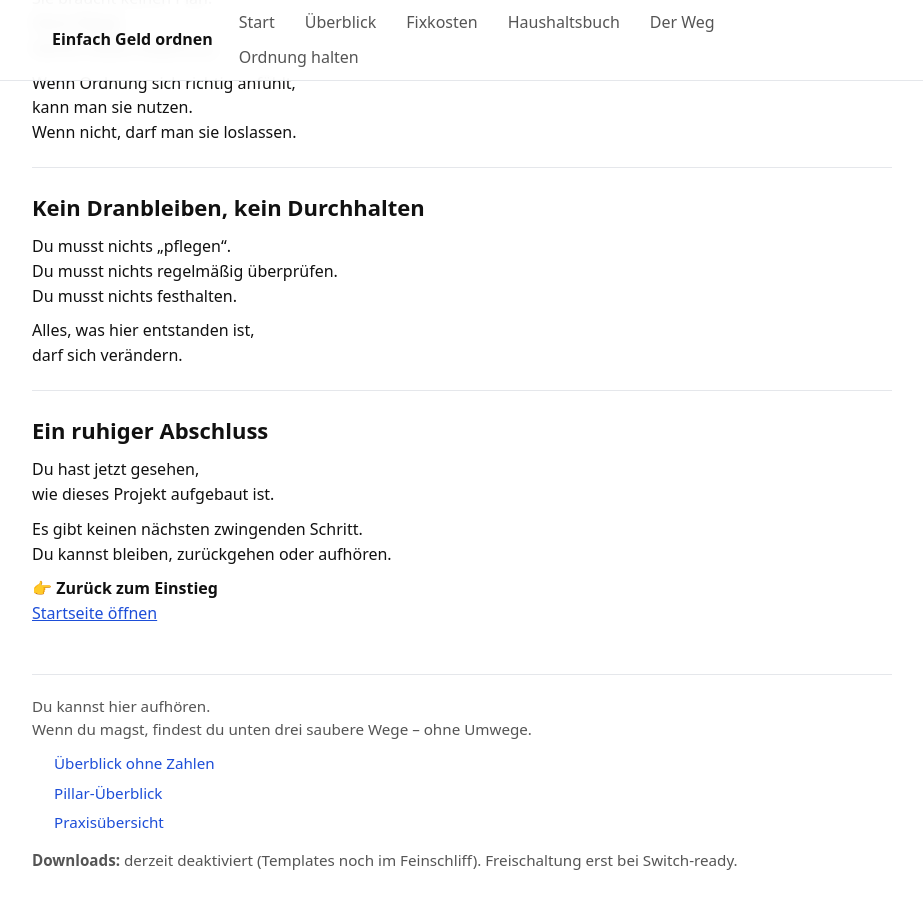
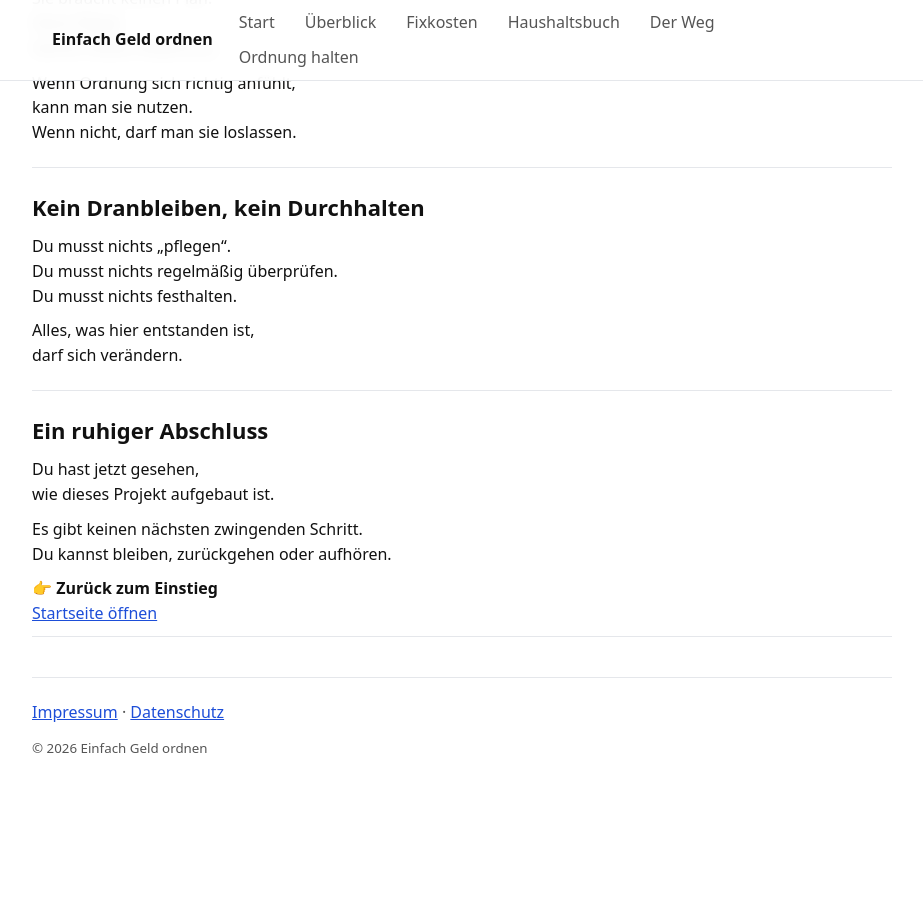
Before and after one commit to gluecklich-tools/einfach-geld-ordnen, a Jekyll site: the page built from pillar/ordnung-halten.md, in a window 1280 px wide and 900 px high, scrolled down 506 px. Shown: the whole window, without its empty margins (178-1101 px from the left). Built offline with Jekyll 4.4.1, drawn with Linux system fonts in a browser that asks for light colours; after the commit the page ends 1311 px from its top, so only the background shows below that.

Commit message:
Phase 2: Footer (Impressum/Datenschutz) + Kostenlos-Seite (kommt später)

```diff
--- a/_includes/flow-footer.html
+++ b/_includes/flow-footer.html
@@ -1,48 +1,14 @@
-{% comment %}
-Flow-Footer (aufgeräumt)
-- 1x vorhanden (keine Dopplung)
-- klare Orientierung ohne Druck
-- Downloads bewusst deaktiviert bis Switch-ready
-{% endcomment %}
+<footer class="site-footer" role="contentinfo">
+  <hr>
+  <p>
+    <a href="{{ site.baseurl }}/seiten/impressum.html">Impressum</a>
+    ·
+    <a href="{{ site.baseurl }}/seiten/datenschutz.html">Datenschutz</a>
+  </p>
 
-<div class="flow-footer">
-  <hr>
-
-  {% if page.permalink contains '/pillar/' %}
-    <p class="flow-text">
-      Du kannst hier aufhören.<br>
-      Wenn du magst, findest du unten drei saubere Wege – ohne Umwege.
-    </p>
-
-    <ul class="flow-links">
-      <li><a href="{{ site.baseurl }}/pillar/haushaltsueberblick.html">Überblick ohne Zahlen</a></li>
-      <li><a href="{{ site.baseurl }}/pillar/index.html">Pillar-Überblick</a></li>
-      <li><a href="{{ site.baseurl }}/seiten/index.html">Praxisübersicht</a></li>
-    </ul>
-
-    <p class="flow-text" style="margin-top:14px">
-      <strong>Downloads:</strong> derzeit deaktiviert (Templates noch im Feinschliff). Freischaltung erst bei Switch-ready.
-    </p>
-
-  {% elsif page.permalink contains '/seiten/' %}
-    <p class="flow-text">
-      Diese Seite steht für sich.<br>
-      Wenn du magst, findest du unten den Zusammenhang.
-    </p>
-
-    <ul class="flow-links">
-      <li><a href="{{ site.baseurl }}/seiten/index.html">Praxisübersicht</a></li>
-      <li><a href="{{ site.baseurl }}/pillar/index.html">Pillar-Überblick</a></li>
-      <li><a href="{{ site.baseurl }}/pillar/einfach-geld-ordnen.html">Grundlagen</a></li>
-    </ul>
-
-    <p class="flow-text" style="margin-top:14px">
-      <strong>Downloads:</strong> derzeit deaktiviert (Templates noch im Feinschliff). Freischaltung erst bei Switch-ready.
-    </p>
-
-  {% else %}
-    <p class="flow-text">
-      Du bist am Ende angekommen. Es ist alles ok.
-    </p>
-  {% endif %}
-</div>
+  <p>
+    <small>
+      © {{ "now" | date: "%Y" }} Einfach Geld ordnen
+    </small>
+  </p>
+</footer>
```
Also changed, not shown: seiten/haushaltsbuch-vorlage-kostenlos.md (+14 -23 lines).
